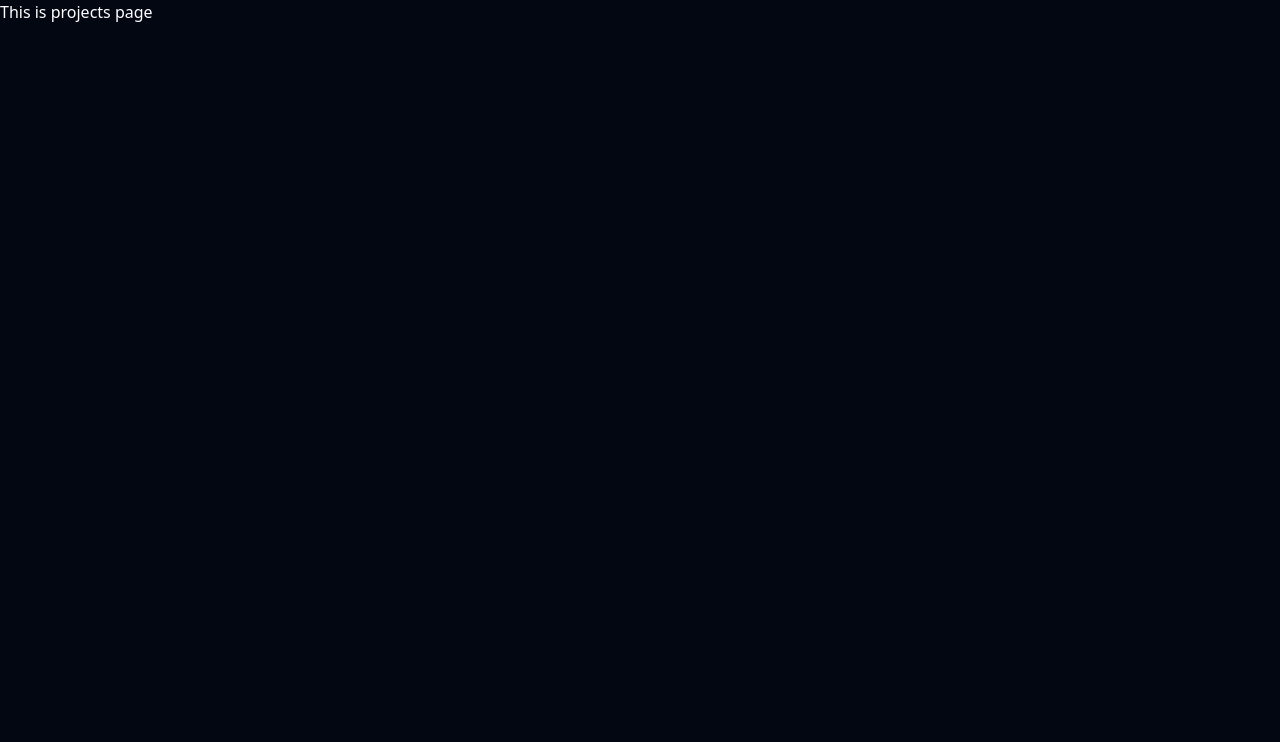
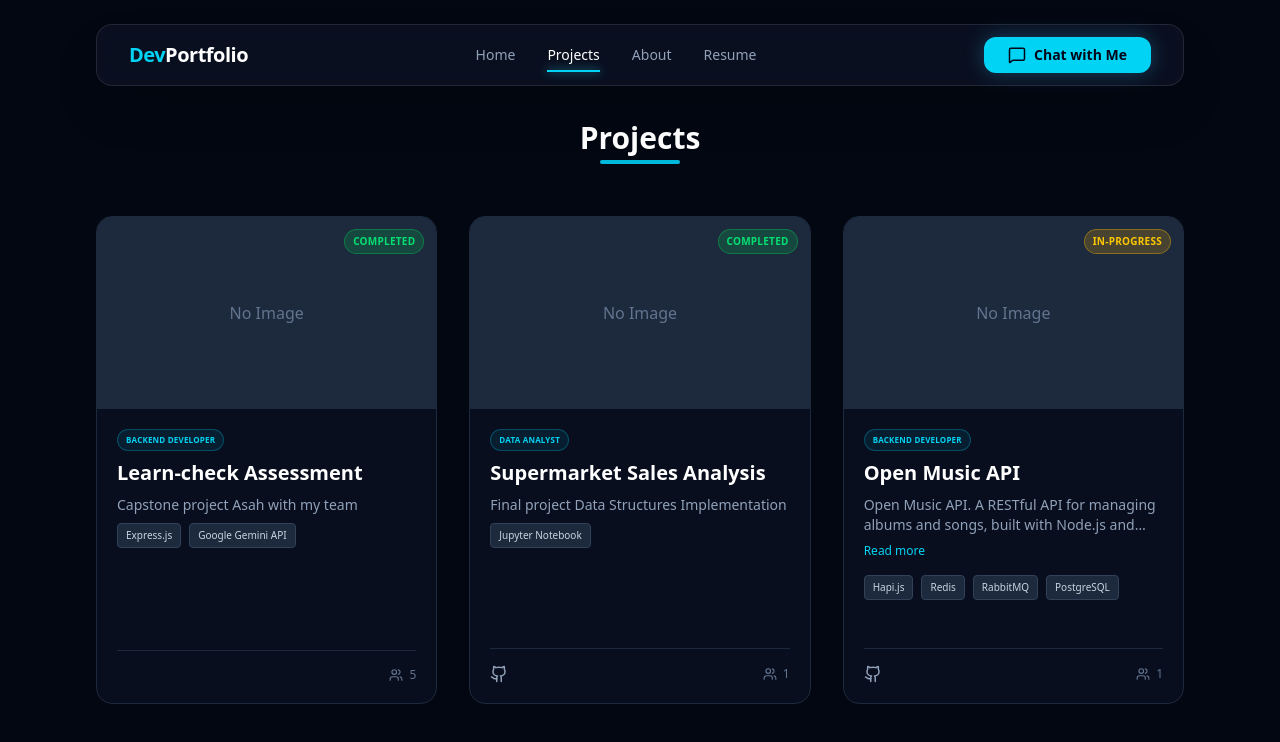
Before and after one commit to Rio-prst/My-Portofolio, a Next.js app: page /projects in a window 1280 px wide. Shown: the top 742 px of the page. Built offline with nearby package versions, Linux system fonts and the light colour scheme.

Commit message:
add projects page

```diff
--- /dev/null
+++ b/app/about/page.tsx
@@ -0,0 +1,7 @@
+const AboutPage = () => {
+  return (
+    <h1>This is about page</h1>
+  )
+}
+
+export default AboutPage;
--- a/app/projects/page.tsx
+++ b/app/projects/page.tsx
@@ -1,6 +1,23 @@
+import Navbar from "@/components/layout/Navbar";
+import projects from "@/lib/data/projects.json";
+import { ProjectCard } from "@/components/sections/projects/ProjectCard";
+import { SectionTitle } from "@/components/ui/SectionTitle";
+
 const ProjectsPage = () => {
   return (
-    <h1>This is projects page</h1>
+    <>
+      <Navbar/>
+      <section className="pt-30">
+        <SectionTitle title="Projects"/>
+
+        {/* Grid: Responsive 1 ke 3 kolom */}
+        <div className="grid grid-cols-1 md:grid-cols-2 lg:grid-cols-3 gap-8 w-[85%] mx-auto mb-8">
+          {projects.map((project) => (
+            <ProjectCard key={project.id} project={project} />
+          ))}
+        </div>
+      </section>
+    </>
   )
 }
 
--- /dev/null
+++ b/app/resume/page.tsx
@@ -0,0 +1,7 @@
+const ResumePage = () => {
+  return (
+    <h1>This is resume page</h1>
+  )
+}
+
+export default ResumePage;
--- a/components/layout/Navbar.tsx
+++ b/components/layout/Navbar.tsx
@@ -1,44 +1,58 @@
+"use client";
+
 import Link from 'next/link';
-import {MessageSquare} from 'lucide-react';
+import { usePathname } from 'next/navigation';
+import { MessageSquare } from 'lucide-react';
 
 const Navbar = () => {
+  const pathname = usePathname();
+
+  const navLinks = [
+    { name: "Home", href: "/" },
+    { name: "Projects", href: "/projects" },
+    { name: "About", href: "/about" },
+    { name: "Resume", href: "/resume" },
+  ];
+
   return (
     <nav className="fixed top-6 left-1/2 -translate-x-1/2 z-50 w-[85%] max-w-7xl">
-      <div className="bg-card/50 backdrop-blur-md border border-white/10 px-8 py-3 rounded-2xl flex items-center justify-between shadow-2xl">
+      <div className="bg-slate-900/60 backdrop-blur-lg border border-white/10 px-8 py-3 rounded-2xl flex items-center justify-between shadow-2xl">
 
         {/* Logo */}
-        <div className="text-xl font-bold tracking-tight">
-          <span className="text-primary">Dev</span>Portfolio
+        <div className="text-xl font-bold tracking-tight text-white">
+          <span className="text-cyan-400">Dev</span>Portfolio
         </div>
 
+        {/* Menu Links */}
         <ul className="hidden md:flex items-center gap-8 text-sm font-medium">
-          <li>
-            <Link href="/" className="text-white hover:text-white transition-colors">
-              Home
-            </Link>
-          </li>
-          <li>
-            <Link href="/projects" className="text-secondary hover:text-white transition-colors">
-              Projects
-            </Link>
-          </li>
-          <li>
-            <Link href="/about" className="text-secondary hover:text-white transition-colors">
-              About
-            </Link>
-          </li>
-          <li>
-            <Link href="/resume" className="text-secondary hover:text-white transition-colors">
-              Resume
-            </Link>
-          </li>
+          {navLinks.map((link) => {
+            const isActive = pathname === link.href;
+            return (
+              <li key={link.href}>
+                <Link
+                  href={link.href}
+                  className={`relative py-1 transition-all duration-300 ${
+                    isActive ? "text-white" : "text-slate-400 hover:text-white"
+                  }`}
+                >
+                  {link.name}
+
+                  <span
+                    className={`absolute -bottom-1 left-0 h-[2px] bg-cyan-400 transition-all duration-300 shadow-[0_0_10px_rgba(34,211,238,0.8)] ${
+                      isActive ? "w-full opacity-100" : "w-0 opacity-0"
+                    }`}
+                  />
+                </Link>
+              </li>
+            );
+          })}
         </ul>
 
         <Link
           href="/chatbot"
-          className="bg-primary text-dark font-bold py-2 px-6 rounded-xl flex items-center gap-2 shadow-[0_0_20px_rgba(56,189,248,0.3)] hover:scale-105 transition-transform active:scale-95"
+          className="bg-cyan-400 text-slate-950 font-bold py-2 px-6 rounded-xl flex items-center gap-2 shadow-[0_0_20px_rgba(56,189,248,0.3)] hover:scale-105 transition-transform active:scale-95"
         >
-          <MessageSquare />
+          <MessageSquare size={18} />
           <span className="text-sm">Chat with Me</span>
         </Link>
       </div>
--- a/components/sections/Hero/HeroContent.tsx
+++ b/components/sections/Hero/HeroContent.tsx
@@ -9,7 +9,7 @@ const HeroContent = () => {
     <div className='flex flex-col'>
       <ul className="md:flex items-center gap-6">
         <li>
-          <Link href="https://linkedin.com/in/Rio-prasetio" className="inline-flex items-center justify-center p-3 rounded-full hover:bg-[#0A66C2] transition text-white">
+          <Link href="https://linkedin.com/in/rio-prasetio" className="inline-flex items-center justify-center p-3 rounded-full hover:bg-[#0A66C2] transition text-white">
             <Linkedin size={20}/>
           </Link>
         </li>
--- /dev/null
+++ b/components/sections/projects/ProjectCard.tsx
@@ -0,0 +1,117 @@
+"use client"
+
+import { Projects } from "@/lib/types/projects";
+import { Github, ExternalLink, Users } from "lucide-react";
+import { RoleBadge } from "@/components/ui/RoleBadge";
+import { useState } from "react";
+
+type Props = {
+  project: Projects;
+};
+
+export const ProjectCard = ({ project }: Props) => {
+  const [expanded, setExpanded] = useState(false);
+
+  return (
+    <div className="group flex flex-col h-full bg-slate-900/50 border border-slate-800 rounded-2xl overflow-hidden transition-all hover:border-cyan-500/50 w-full mb-6">
+      <div className="relative h-48 bg-slate-800 flex items-center justify-center text-slate-500">
+        {project.coverImage ? (
+          project.coverImage.startsWith("http") ||
+          project.coverImage.startsWith("/") ? (
+            <img
+              src={project.coverImage}
+              alt={project.title}
+              className="w-full h-full object-cover"
+            />
+          ) : (
+            <span>{project.coverImage} Preview</span>
+          )
+        ) : (
+          <span>No Image</span>
+        )}
+
+        <span
+          className={`
+            absolute top-3 right-3 text-[10px] px-2 py-1 rounded-full
+            font-semibold uppercase tracking-wide
+            ${
+              project.status === "completed"
+                ? "bg-green-500/20 text-green-400 border border-green-500/40"
+                : project.status === "in-progress"
+                ? "bg-yellow-500/20 text-yellow-400 border border-yellow-500/40"
+                : "bg-slate-500/20 text-slate-400 border border-slate-500/40"
+            }
+          `}
+        >
+          {project.status}
+        </span>
+      </div>
+      <div className="p-5 flex flex-col flex-grow">
+        <div className="flex flex-wrap gap-2 mb-2">
+          {project.roles.map((role) => (
+            <RoleBadge key={role} label={role}/>
+          ))}
+        </div>
+        <h3 className="text-xl font-bold text-white mb-2 group-hover:text-cyan-400 transition-colors">
+          {project.title}
+        </h3>
+        <p
+          className={`text-sm text-slate-400 mb-2 transition-all ${
+            expanded ? "" : "line-clamp-2"
+          }`}
+        >
+          {project.description}
+        </p>
+        {project.description.length > 120 && (
+          <button
+            onClick={() => setExpanded(!expanded)}
+            className="text-xs text-cyan-400 hover:text-cyan-300 self-start mb-4"
+          >
+            {expanded ? "Show less" : "Read more"}
+          </button>
+        )}
+        <div className="flex flex-wrap gap-2 mb-6">
+          {project.techStack.map((tech) => (
+            <span
+              key={tech}
+              className="text-[10px] px-2 py-1 rounded border border-slate-700 bg-slate-800 text-slate-300"
+            >
+              {tech}
+            </span>
+          ))}
+        </div>
+
+        <div className="flex justify-between items-center pt-4 border-t border-slate-800 mt-auto">
+          <div className="flex gap-3">
+            {project.githubUrl && (
+              <a
+                href={project.githubUrl}
+                target="_blank"
+                rel="noopener noreferrer"
+                className="text-slate-400 hover:text-white transition-colors"
+              >
+                <Github size={18} />
+              </a>
+            )}
+
+            {project.demoUrl && (
+              <a
+                href={project.demoUrl}
+                target="_blank"
+                rel="noopener noreferrer"
+                className="text-slate-400 hover:text-cyan-400 transition-colors"
+              >
+                <ExternalLink size={18} />
+              </a>
+            )}
+          </div>
+
+          <div className="flex items-center gap-1.5 text-slate-500">
+            <Users size={14} />
+            <span className="text-xs">{project.peopleInProject}</span>
+          </div>
+        </div>
+      </div>
+    </div>
+  );
+};
--- /dev/null
+++ b/components/ui/RoleBadge.tsx
@@ -0,0 +1,16 @@
+type RoleBadgeProps = {
+  label: string;
+};
+
+export const RoleBadge = ({ label }: RoleBadgeProps) => (
+  <span
+    className="
+      text-[8px] px-2 py-1 rounded-full
+      bg-cyan-500/10 text-cyan-400
+      border border-cyan-500/30
+      font-semibold uppercase tracking-wide
+    "
+  >
+    {label}
+  </span>
+);
--- /dev/null
+++ b/components/ui/SectionTitle.tsx
@@ -0,0 +1,26 @@
+type SectionTitleProps = {
+  title: string;
+  className?: string;
+};
+
+export const SectionTitle = ({ title, className = "" }: SectionTitleProps) => {
+  return (
+    <div className={`mb-12 w-[85%] mx-auto text-center ${className}`}>
+      <h2 className="relative inline-block text-3xl font-bold text-white mb-3 group">
+        {title}
+
+        {/* Animated underline */}
+        <span
+          className="
+            absolute left-1/2 -bottom-2 h-1
+            w-10 md:w-16 lg:w-20
+            bg-cyan-500 rounded-full
+            -translate-x-1/2
+            transition-all duration-500 ease-out
+            group-hover:w-24
+          "
+        />
+      </h2>
+    </div>
+  );
+};
--- /dev/null
+++ b/lib/data/projects.json
@@ -0,0 +1,42 @@
+[
+  {
+    "id": 1,
+    "title": "Learn-check Assessment",
+    "description": "Capstone project Asah with my team",
+    "coverImage": "",
+    "githubUrl": "",
+    "demoUrl": "",
+    "roles": ["Backend Developer"],
+    "techStack": ["Express.js", "Google Gemini API"],
+    "peopleInProject": 5,
+    "status": "completed",
+    "featured": true,
+    "pinned": true
+  },
+  {
+    "id": 2,
+    "title": "Supermarket Sales Analysis",
+    "description": "Final project Data Structures Implementation",
+    "coverImage": "",
+    "githubUrl": "https://github.com/Rio-prst/MarketSalesDataAnalysis",
+    "roles": ["Data Analyst"],
+    "techStack": ["Jupyter Notebook"],
+    "peopleInProject": 1,
+    "status": "completed",
+    "featured": true,
+    "pinned": true
+  },
+  {
+    "id": 3,
+    "title": "Open Music API",
+    "description": "Open Music API. A RESTful API for managing albums and songs, built with Node.js and PostgreSQL. Key features: CRUD endpoints for music data. Effective data validation & error handling. PostgreSQL database with node-pg-migrate. Supports song search and album-song relations.",
+    "coverImage": "",
+    "githubUrl": "https://github.com/Rio-prst/open-music-api",
+    "roles": ["Backend Developer"],
+    "techStack": ["Hapi.js", "Redis", "RabbitMQ", "PostgreSQL"],
+    "peopleInProject": 1,
+    "status": "in-progress",
+    "featured": true,
+    "pinned": true
+  }
+]
--- /dev/null
+++ b/lib/types/projects.ts
@@ -0,0 +1,14 @@
+export interface Projects {
+  id: string | number;
+  title: string;
+  description: string;
+  coverImage: string;
+  githubUrl: string;
+  demoUrl?: string;
+  roles: string[];
+  techStack: string[];
+  peopleInProject: number;
+  status: 'completed' | 'in-progress' | 'archived';
+  featured: boolean;
+  pinned: boolean;
+}
```
